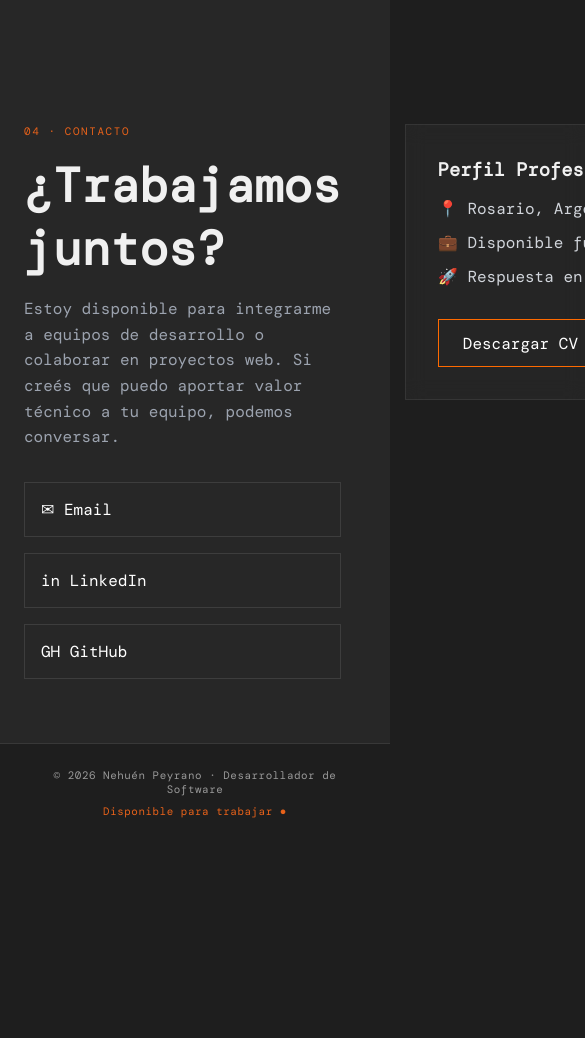
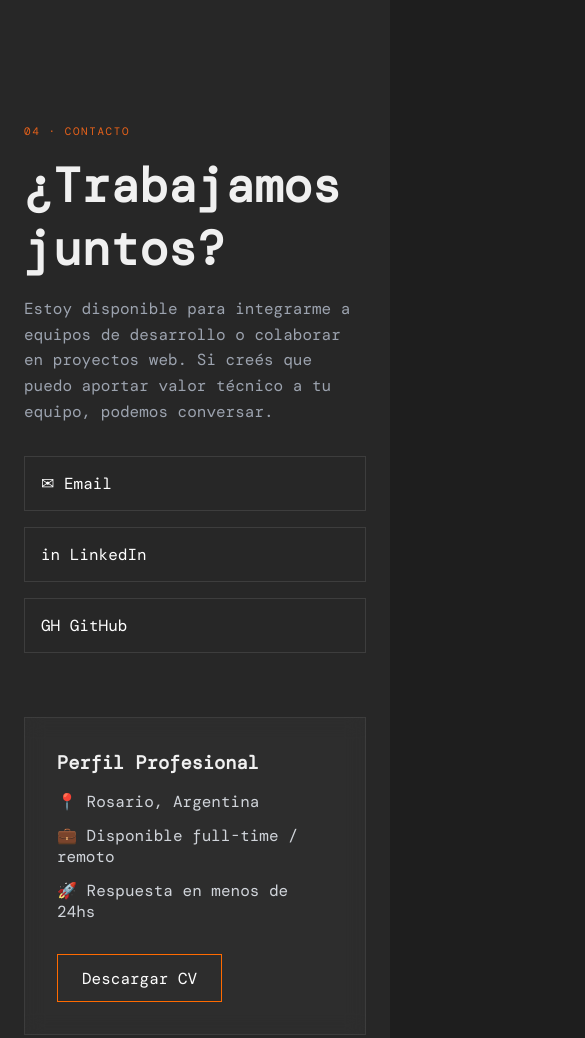
Before and after one commit to NehuenPey/Porfolio_Peyrano, a plain HTML site: page index.html in a window 390 px wide. Shown: the part 6500-7538 px from the top of the page, 585 px wide, since content can reach past the window. Before the commit the page ends 7342 px from the top, so only its background shows below. Drawn offline with nearby package versions, Linux system fonts and the light colour scheme; a web font is replaced by a local one.

Commit message:
Fix: Responsive

```diff
--- a/Assets/css/styles.css
+++ b/Assets/css/styles.css
@@ -1022,6 +1022,10 @@
           gap: 2.5rem;
       }
 
+      .contact-container {
+          grid-template-columns: 1fr;
+      }
+
       section {
           padding: 4rem 1.5rem;
       }
```
